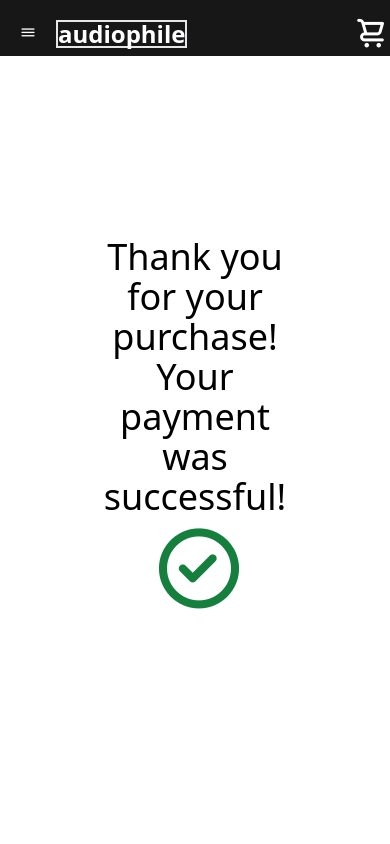
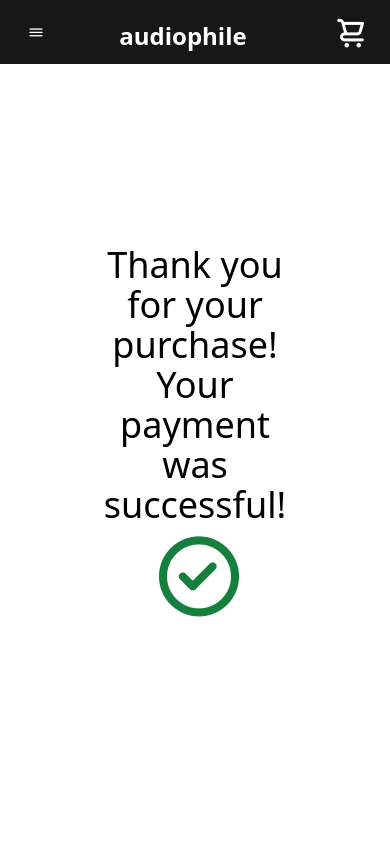
Before and after one commit to MichaelDWilliams1/audiophile, a React (Create React App) app: page /paySuccess in a window 390 px wide. Shown: the top 844 px of the page. Built offline with nearby package versions, Linux system fonts and the light colour scheme; no server answers; the database is empty.

Commit message:
navbar fully responsive to any size screen

```diff
--- a/src/components/Navbar.jsx
+++ b/src/components/Navbar.jsx
@@ -70,10 +70,10 @@ if(toggleHamburgerMenu === 'visible'){
 
   return (
     <>
-    <div className='flex md:h-24 bg-neutral-900 text-white'>
-     <div className='lg:hidden md:mt-10 md:ml-20 mt-5 ml-5'><i onClick={toggleMenu} className="uil uil-bars md:hover:text-orange-600"></i></div>
-    <Link to='/'><div className='flex h-1/2 border-2 ml-5 mt-5 w-auto md:mt-7  md:ml-10 lg:ml-32 text-2xl font-bold items-center hover:text-orange-600'>audiophile</div></Link>
-        <nav className='flex w-auto h-1/2 m-auto mt-7'>
+    <div className='flex h-16 md:h-24 bg-neutral-900 text-white jusify-around'>
+     <div className='lg:hidden md:mt-10 md:ml-20 mt-5 ml-7'><i onClick={toggleMenu} className="uil uil-bars md:hover:text-orange-600"></i></div>
+    <Link className='ml-auto mr-auto md:ml-0 md:mr-0' to='/'><div className='flex h-1/2 mt-5 w-auto md:mt-7  md:ml-10 lg:ml-32 text-2xl font-bold items-center hover:text-orange-600'>audiophile</div></Link>
+        <nav className='md:flex w-auto h-1/2 m-auto mt-7 hidden'>
             <div className='lg:flex lg:w-full hidden lg:visible' >
                 <ul className='flex items-center space-x-16'>
                     <Link className='hover:text-orange-600' to='/' ><li>HOME</li></Link>
@@ -104,7 +104,7 @@ if(toggleHamburgerMenu === 'visible'){
             className='bg-orange-600 rounded-lg h-1/5 w-20 border-2 mt-5 md:w-24 md:h-2/5 md:mt-7 hidden md:flex  justify-center items-center cursor-pointer hover:bg-orange-500'>
               {signInOrProfile}
           </div>
-        <i onClick={modalCartPopUpOpen} className="text-4xl mt-3 ml-3 md:ml-10 md:mt-7 md:mr-28 uil uil-shopping-cart relative hover:text-orange-600"><CartItemsCounter /></i>
+        <i onClick={modalCartPopUpOpen} className="text-4xl mt-3 ml-3 mr-5 md:ml-10 md:mt-7 md:mr-28 uil uil-shopping-cart relative hover:text-orange-600"><CartItemsCounter /></i>
 
         {modalSignIn && <SignIn modalPopUp={modalPopUp} />}
         {modalItemsInCart && <CheckoutPreview modalCartPopUpClose={modalCartPopUpClose} />}
```
